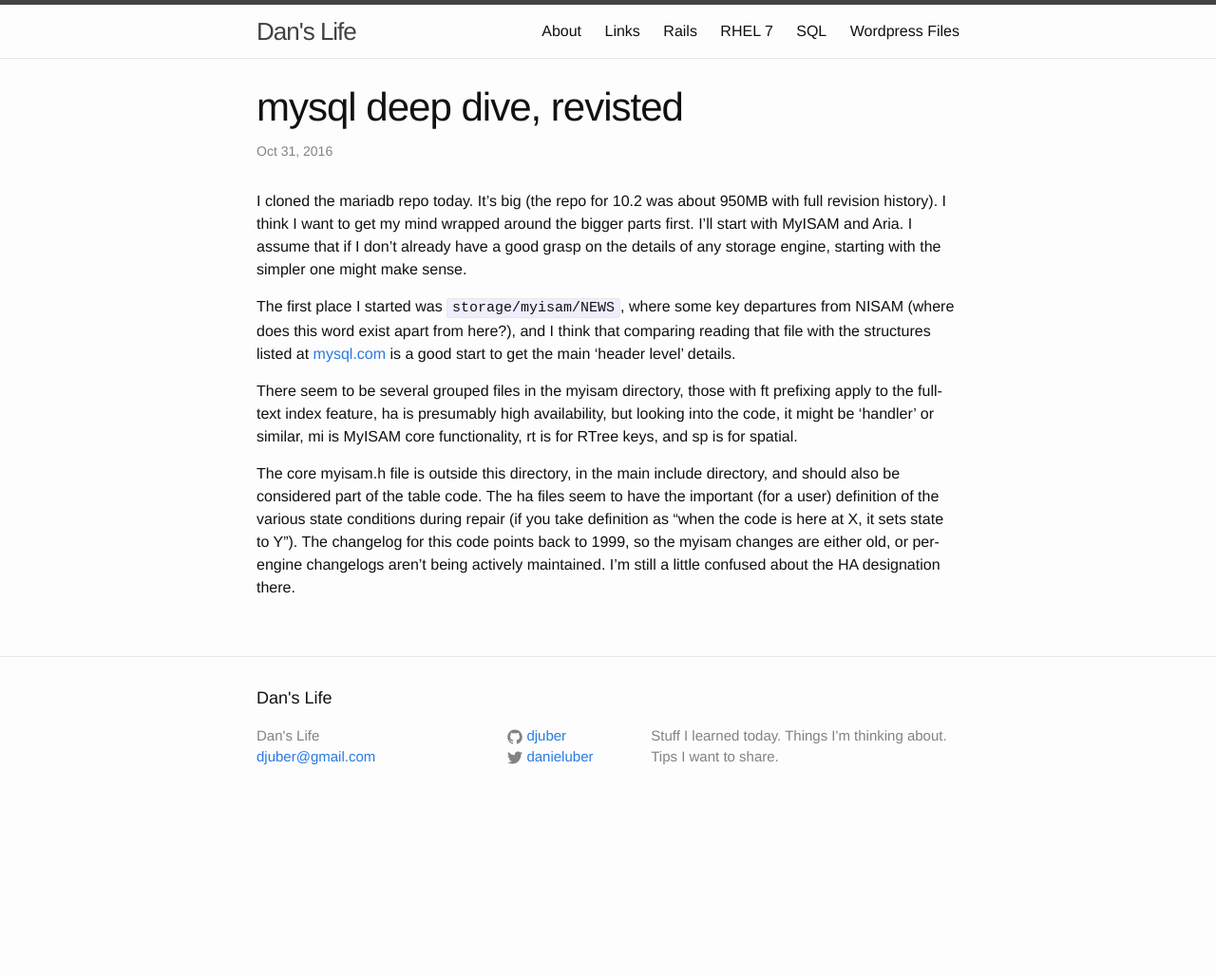
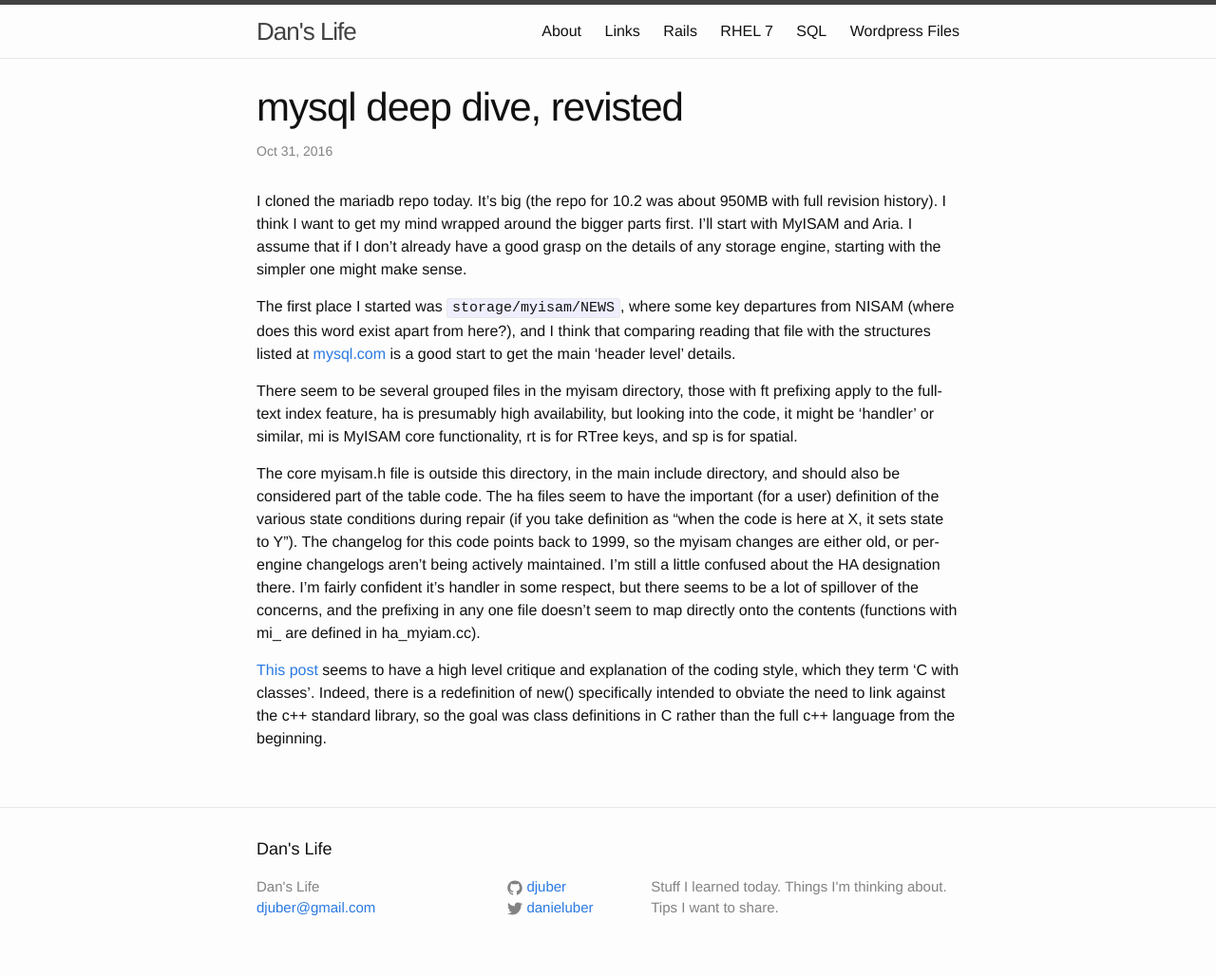
Before and after one commit to djuber/myblog, a Jekyll site: the page built from _posts/2016-10-30-mysql-deep-dive-revisited.markdown, in a window 1280 px wide. Shown: the whole page at 95% size. Built offline with Jekyll 4.4.1, drawn with Linux system fonts in a browser that asks for light colours; before the commit the page ends 900 px from its top, so only the background shows below that.

Commit message:
automated 2016-10-30-22:36:56

```diff
--- a/_posts/2016-10-30-mysql-deep-dive-revisited.markdown
+++ b/_posts/2016-10-30-mysql-deep-dive-revisited.markdown
@@ -17,4 +17,6 @@ rt is for RTree keys,
 and sp is for spatial.
 
 The core myisam.h file is outside this directory, in the main include directory, and should
-also be considered part of the table code. The ha files seem to have the important (for a user) definition of the various state conditions during repair (if you take definition as "when the code is here at X, it sets state to Y"). The changelog for this code points  back to 1999, so the myisam changes are either old, or per-engine changelogs aren't being actively maintained. I'm still a little confused about the HA designation there.
+also be considered part of the table code. The ha files seem to have the important (for a user) definition of the various state conditions during repair (if you take definition as "when the code is here at X, it sets state to Y"). The changelog for this code points  back to 1999, so the myisam changes are either old, or per-engine changelogs aren't being actively maintained. I'm still a little confused about the HA designation there. I'm fairly confident it's handler in some respect, but there seems to be a lot of spillover of the concerns, and the prefixing in any one file doesn't seem to map directly onto the contents (functions with mi_ are defined in ha_myiam.cc).
+
+[This post](http://www.codeproject.com/Articles/1107279/Writing-a-MySQL-storage-engine-from-scratch) seems to have a high level critique and explanation of the coding style, which they term 'C with classes'. Indeed, there is a redefinition of new() specifically intended to obviate the need to link against the c++ standard library, so the goal was class definitions in C rather than the full c++ language from the beginning.
```
